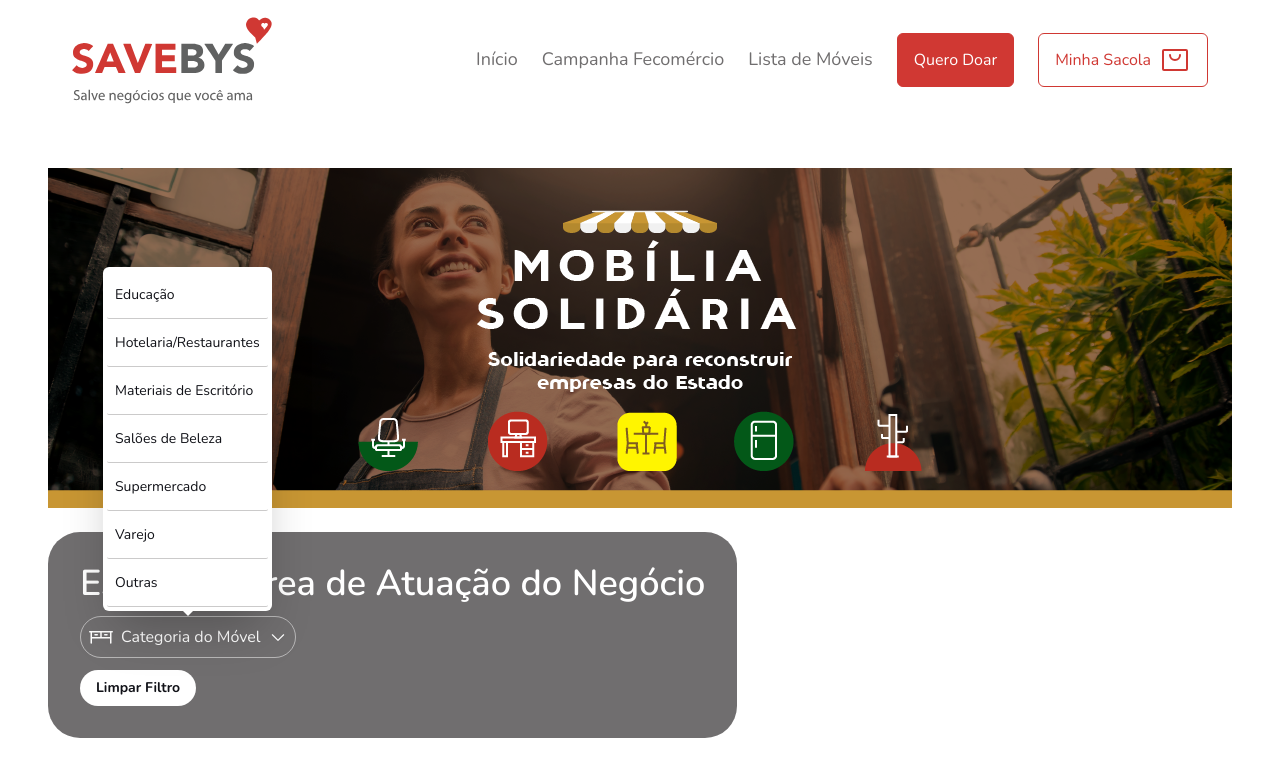
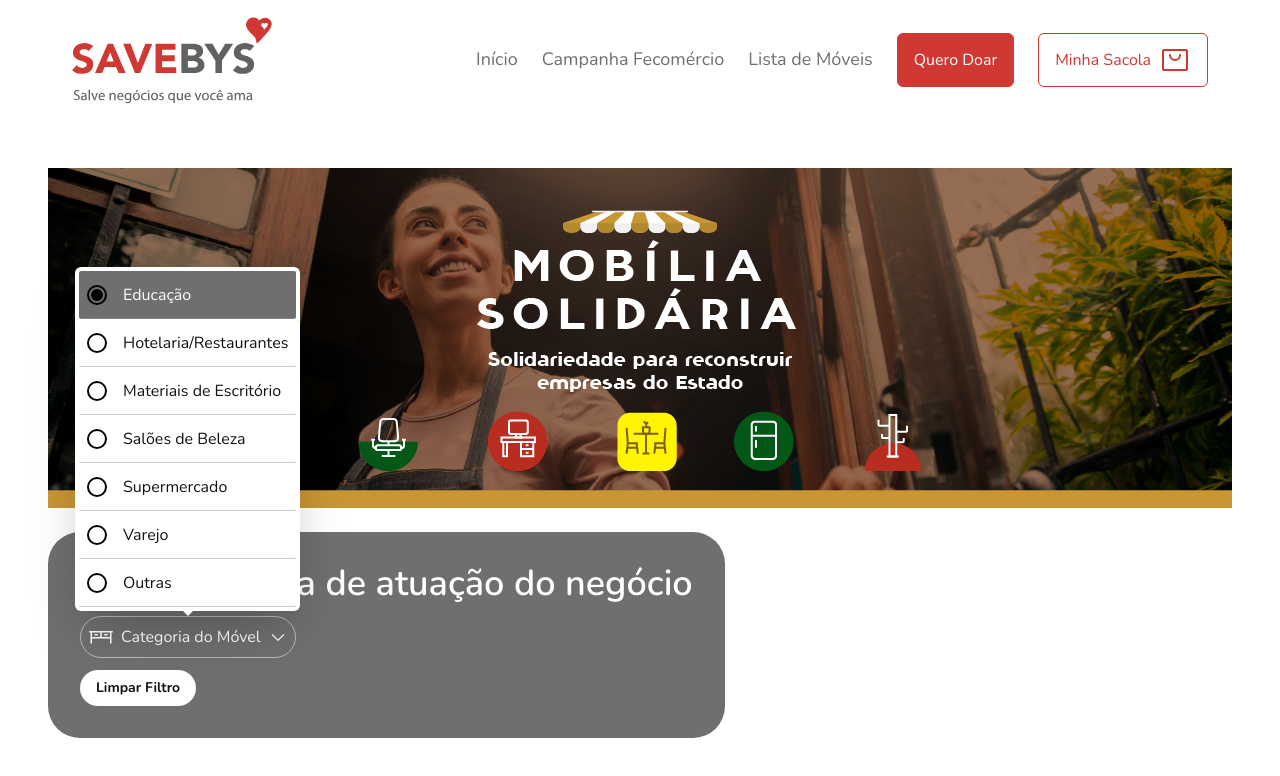
Before and after one commit to ycarlosedu/savebys, a Next.js app: page /fecomerciors/moveis-para-doacao in a window 1280 px wide. Both pictures are taken after a click on the button "Categoria do Móvel". Shown: the top 776 px of the page. Built offline with nearby package versions, Linux system fonts and the light colour scheme.

Commit message:
feat: dropdown radios

```diff
--- a/src/app/fecomerciors/moveis-para-doacao/page.tsx
+++ b/src/app/fecomerciors/moveis-para-doacao/page.tsx
@@ -25,7 +25,7 @@ export default function FurnituresToDonation() {
 
       <div className="bg-gray-secondary text-white self-start flex flex-col items-start gap-3 p-8 rounded-[32px]">
         <h2 className="font-semibold text-4xl">
-          Escolha a área de Atuação do Negócio
+          Escolha a área de atuação do negócio
         </h2>
         <Dropdown.FilterFurniture />
         <button className="rounded-[30px] bg-white text-gray-dark font-bold text-sm flex gap-2 px-4 py-2">
--- a/src/components/Dropdown/FilterFurniture.tsx
+++ b/src/components/Dropdown/FilterFurniture.tsx
@@ -1,10 +1,13 @@
 "use client";
+import { useState } from "react";
+
 import furnitureCategories from "@/app/fecomerciors/cadastro-movel/furnitureCategories";
 import * as DropdownMenu from "@radix-ui/react-dropdown-menu";
 
 import { CaretDown, Desk } from "@phosphor-icons/react/dist/ssr";
 
 export default function FilterFurnitureDropdown() {
+  const [value, setValue] = useState(furnitureCategories[0].value);
   return (
     <DropdownMenu.Root>
       <DropdownMenu.Trigger asChild>
@@ -20,21 +23,22 @@ export default function FilterFurnitureDropdown() {
 
       <DropdownMenu.Portal>
         <DropdownMenu.Content className="min-w-[100px] bg-white rounded-md p-1 shadow-2xl">
-          {furnitureCategories.map((category) => (
-            <DropdownMenu.Item
-              key={category.value}
-              // data-disabled={lang === locale.code}
-              // disabled={lang === locale.code}
-              className="text-sm border-b border-gray-primary/50 text-gray-dark rounded-sm h-12 py-1 px-2 relative outline-none cursor-pointer hover:bg-gray-primary data-disabled:bg-gray-secondary data-disabled:text-white data-disabled:cursor-default"
-            >
-              <button
-                // data-disabled={lang === locale.code}
-                className="flex gap-2 items-center h-full justify-between data-disabled:cursor-default"
+          <DropdownMenu.RadioGroup value={value} onValueChange={setValue}>
+            {furnitureCategories.map((category) => (
+              <DropdownMenu.RadioItem
+                key={category.value}
+                value={category.value}
+                data-disabled={category.value === value}
+                disabled={category.value === value}
+                className="flex items-center gap-4 text-base border-b border-gray-primary/50 text-gray-dark rounded-sm h-12 py-1 px-2 relative outline-none cursor-pointer hover:bg-gray-minimum data-disabled:bg-gray-secondary data-disabled:text-white data-disabled:cursor-default"
               >
+                <div className="w-5 h-5 rounded-full border-2 border-black flex items-center justify-center">
+                  <DropdownMenu.ItemIndicator className="flex items-center justify-center w-full h-full relative [&::after]:block [&::after]:w-3 [&::after]:h-3 [&::after]:rounded-[50%] [&::after]:bg-black [&::after]:content-['']" />
+                </div>
                 {category.name}
-              </button>
-            </DropdownMenu.Item>
-          ))}
+              </DropdownMenu.RadioItem>
+            ))}
+          </DropdownMenu.RadioGroup>
 
           <DropdownMenu.Arrow className="fill-white" />
         </DropdownMenu.Content>
```
